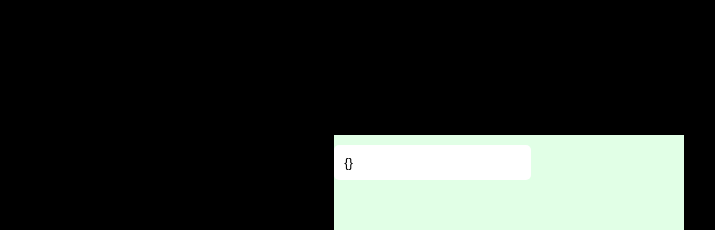
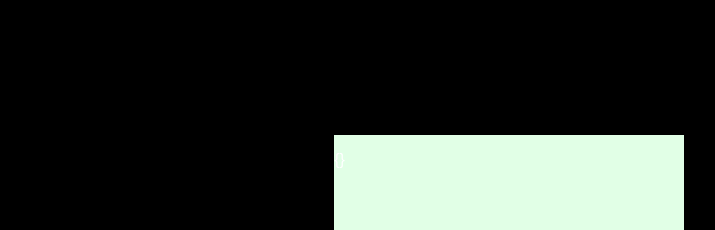
Before and after one commit to HappyTed/happyted.github.io, a plain HTML site: page index.html in a window 1280 px wide. Shown: the top 230 px of the page, without its empty margins (277-992 px from the left). Drawn offline with Linux system fonts and the light colour scheme.

Commit message:
fix output push data

```diff
--- a/index.html
+++ b/index.html
@@ -72,6 +72,8 @@
 
 
         <div class="pushProcessing">
+            <p id="dataPush">{}</p>
+
             <script>
                 document.getElementById('init_sub').addEventListener('click', () => {
                     window.subscribe();
@@ -84,12 +86,6 @@
                     document.getElementById('dataPush').value = JSON.stringify(data)
                 });
             </script>
-
-            <input type="text" id="dataPush" readonly>
-
-            <script>
-                document.getElementById('dataPush').value = JSON.stringify(data)
-            </script>
         </div>
 
     </body>
```
